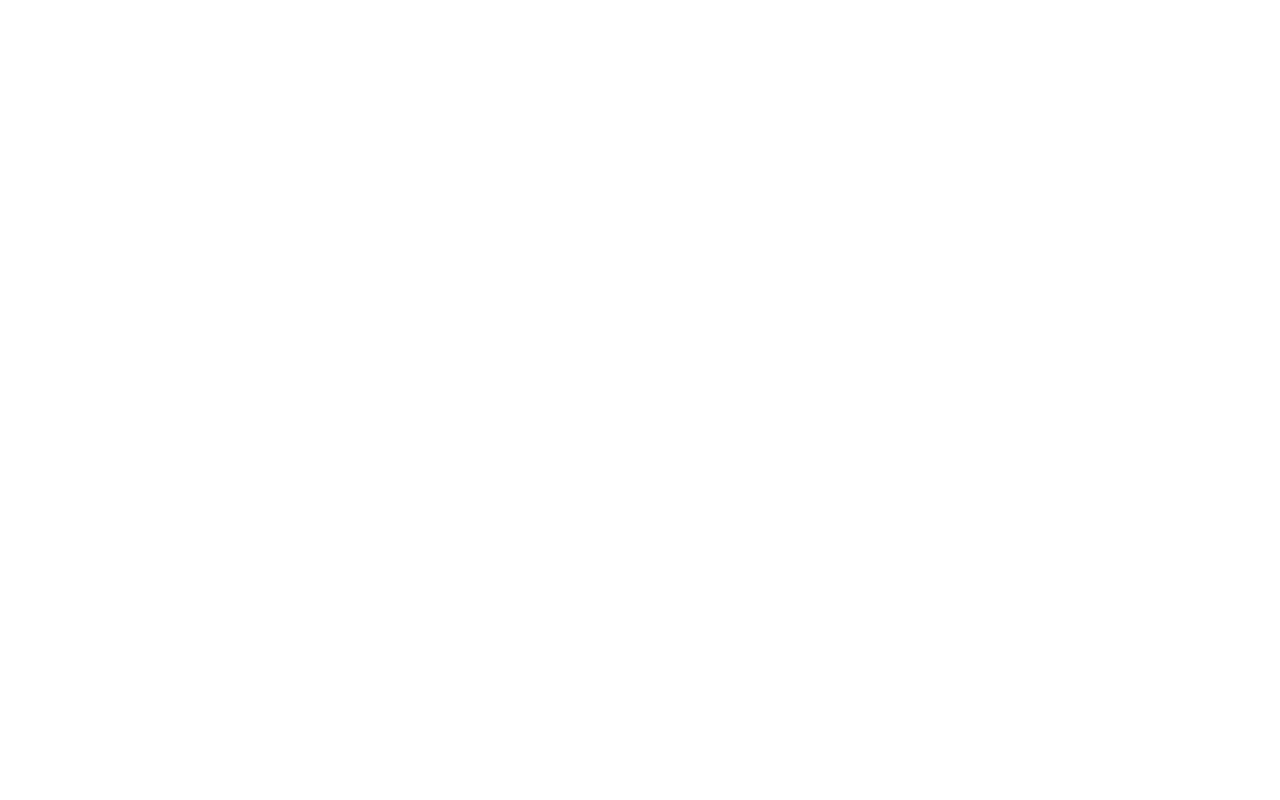
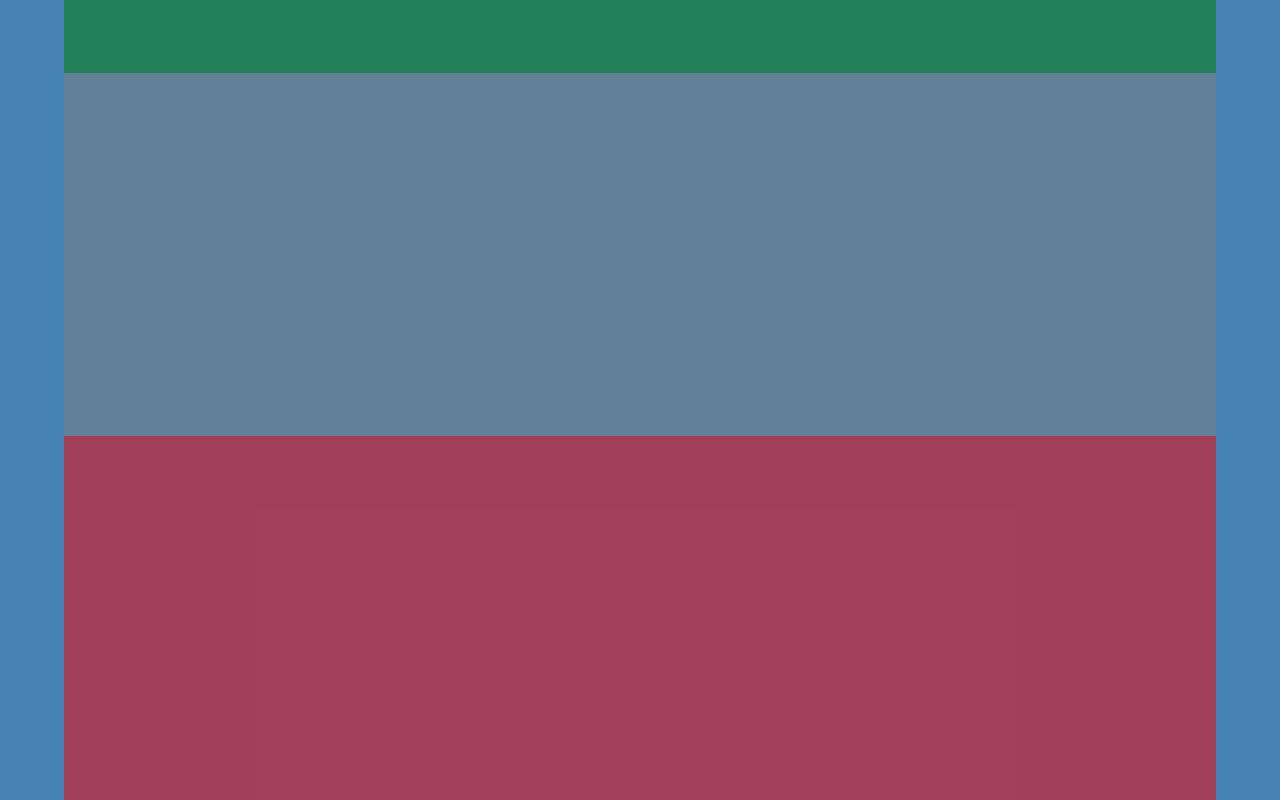
Before and after one commit to KramYengir/weather-app, a website built with webpack: page src/index.html in a window 1280 px wide. Built offline with nearby package versions, Linux system fonts and the light colour scheme.

Commit message:
setup basic container layout

```diff
--- a/src/index.html
+++ b/src/index.html
@@ -6,6 +6,11 @@
     <title><%= htmlWebpackPlugin.options.title %></title>
 </head>
 <body>
+    <div class="container">
+        <div class="search-box"></div>
+        <div class="main-info"></div>
+        <div class="forecast"></div>
+    </div>
 
 </body>
 </html>
--- a/src/main.js
+++ b/src/main.js
@@ -0,0 +1 @@
+import './styles/main.scss';
--- /dev/null
+++ b/src/styles/_layout.scss
@@ -0,0 +1,37 @@
+*,
+*::before,
+*::after {
+  margin: 0;
+  padding: 0;
+  box-sizing: inherit;
+}
+
+body{
+    height: 100vh;
+    width: 100vw;
+    background: rgb(70, 130, 180);
+}
+
+.container{
+    display: flex;
+    flex-direction: column;
+    max-width: 90%;
+    min-height: 100%;
+    margin-inline: auto;
+}
+
+.search-box{
+    background-color: rgba(0, 128, 0, 0.5);
+    flex-grow: 0.1;
+
+}
+
+.main-info{
+    background-color: rgba(128, 128, 128, 0.5);
+    flex-grow: 0.5;
+}
+
+.forecast{
+    background-color: rgba(255, 0, 0, 0.5);
+    flex-grow: 0.5;
+}
--- /dev/null
+++ b/src/styles/main.scss
@@ -0,0 +1 @@
+@import 'layout';
```
